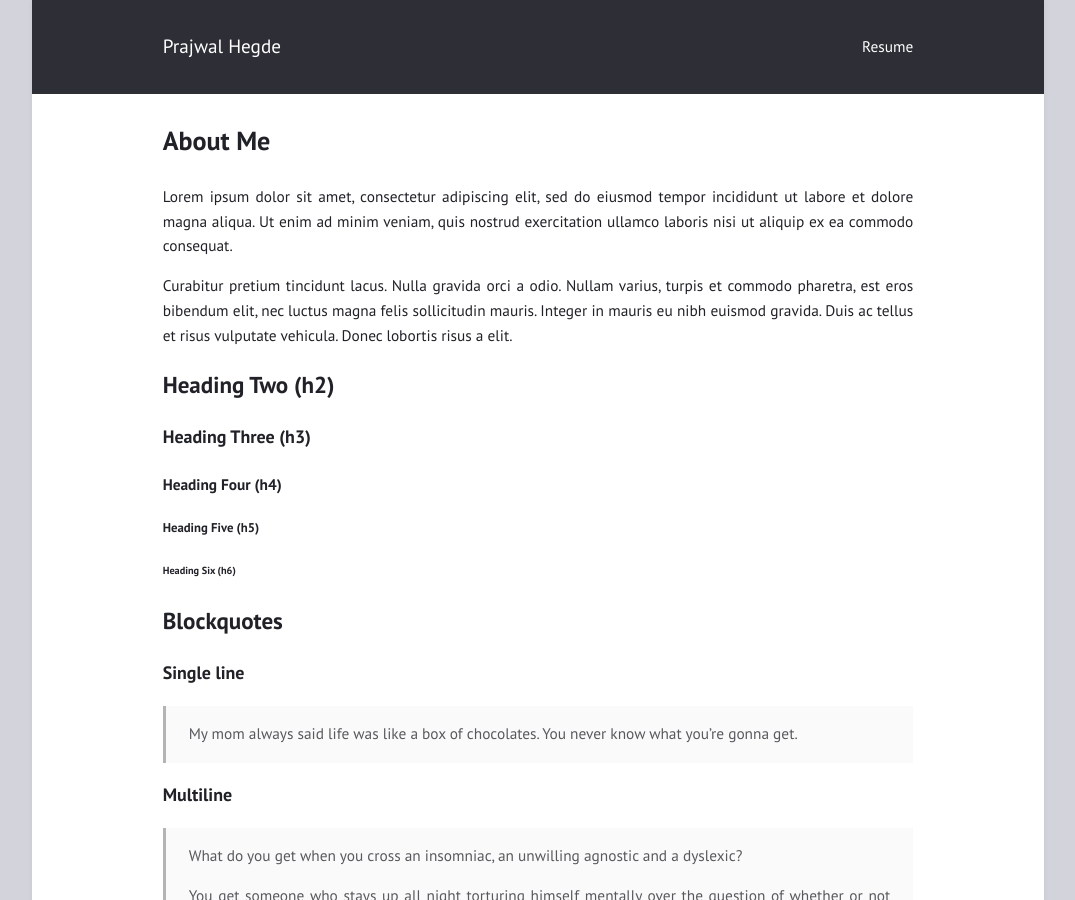
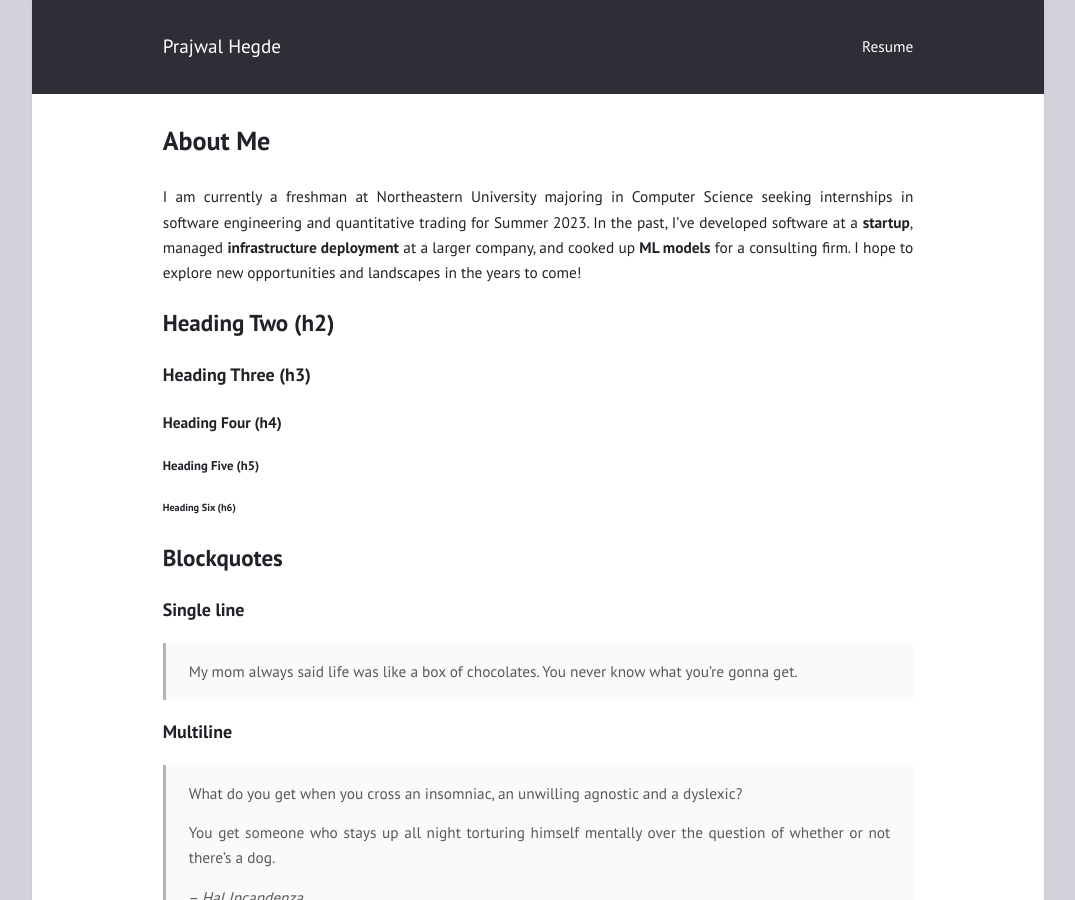
Before and after one commit to phegde494/phegde494.github.io, a Jekyll site: the page built from _posts/2017-02-01-markdown-examples.md, in a window 1280 px wide and 900 px high. Shown: the whole window, without its empty margins (102-1177 px from the left). Built offline with Jekyll 4.4.1, drawn with Linux system fonts in a browser that asks for light colours.

Commit message:
editing posts

```diff
--- a/_posts/2017-02-01-markdown-examples.md
+++ b/_posts/2017-02-01-markdown-examples.md
@@ -3,9 +3,7 @@
 layout: post
 ---
 
-Lorem ipsum dolor sit amet, consectetur adipiscing elit, sed do eiusmod tempor incididunt ut labore et dolore magna aliqua. Ut enim ad minim veniam, quis nostrud exercitation ullamco laboris nisi ut aliquip ex ea commodo consequat.
-
-Curabitur pretium tincidunt lacus. Nulla gravida orci a odio. Nullam varius, turpis et commodo pharetra, est eros bibendum elit, nec luctus magna felis sollicitudin mauris. Integer in mauris eu nibh euismod gravida. Duis ac tellus et risus vulputate vehicula. Donec lobortis risus a elit.
+I am currently a freshman at Northeastern University majoring in Computer Science seeking internships in software engineering and quantitative trading for Summer 2023. In the past, I've developed software at a **startup**, managed **infrastructure deployment** at a larger company, and cooked up **ML models** for a consulting firm. I hope to explore new opportunities and landscapes in the years to come!
 
 
 ## Heading Two (h2)
```
